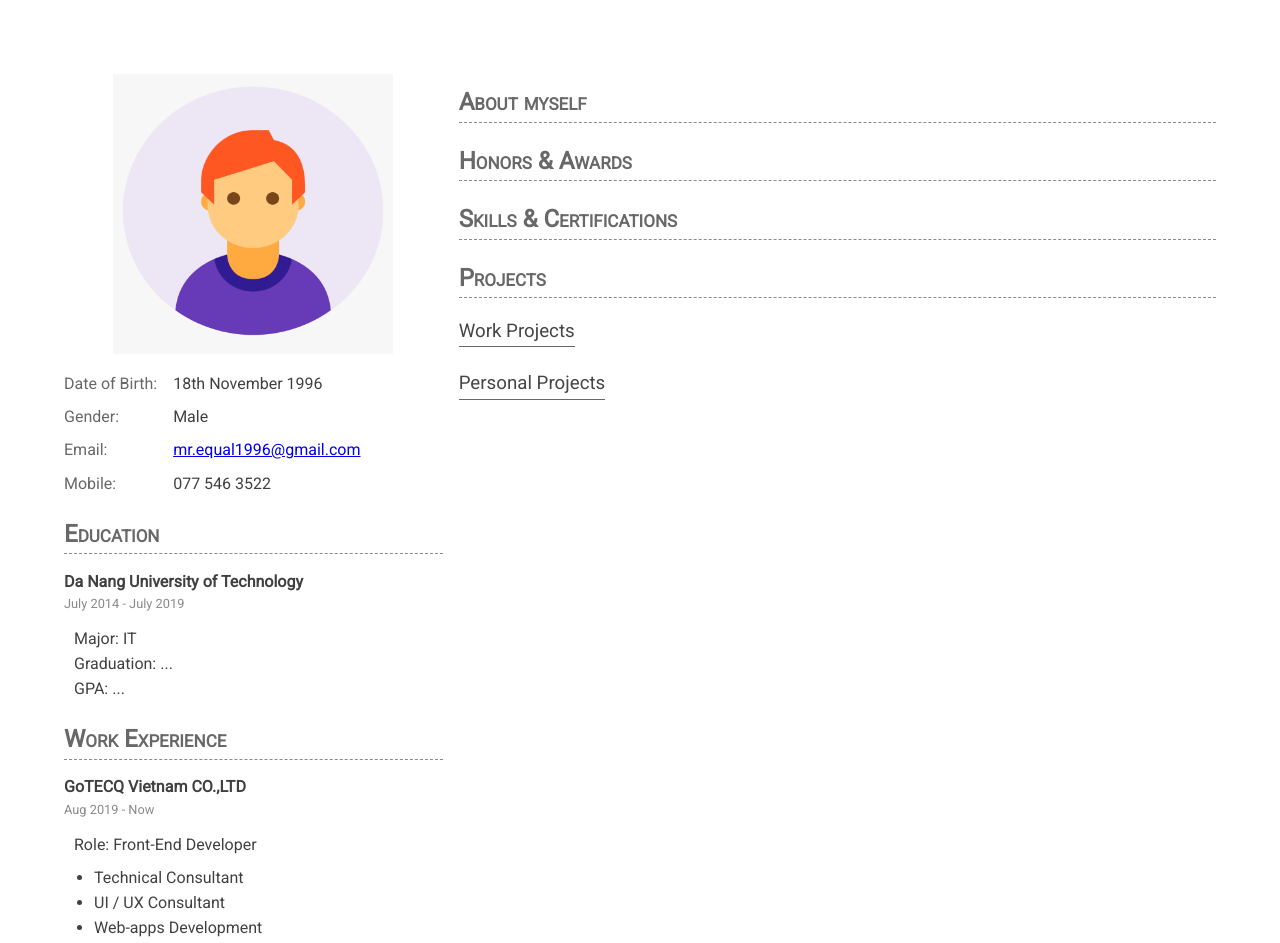
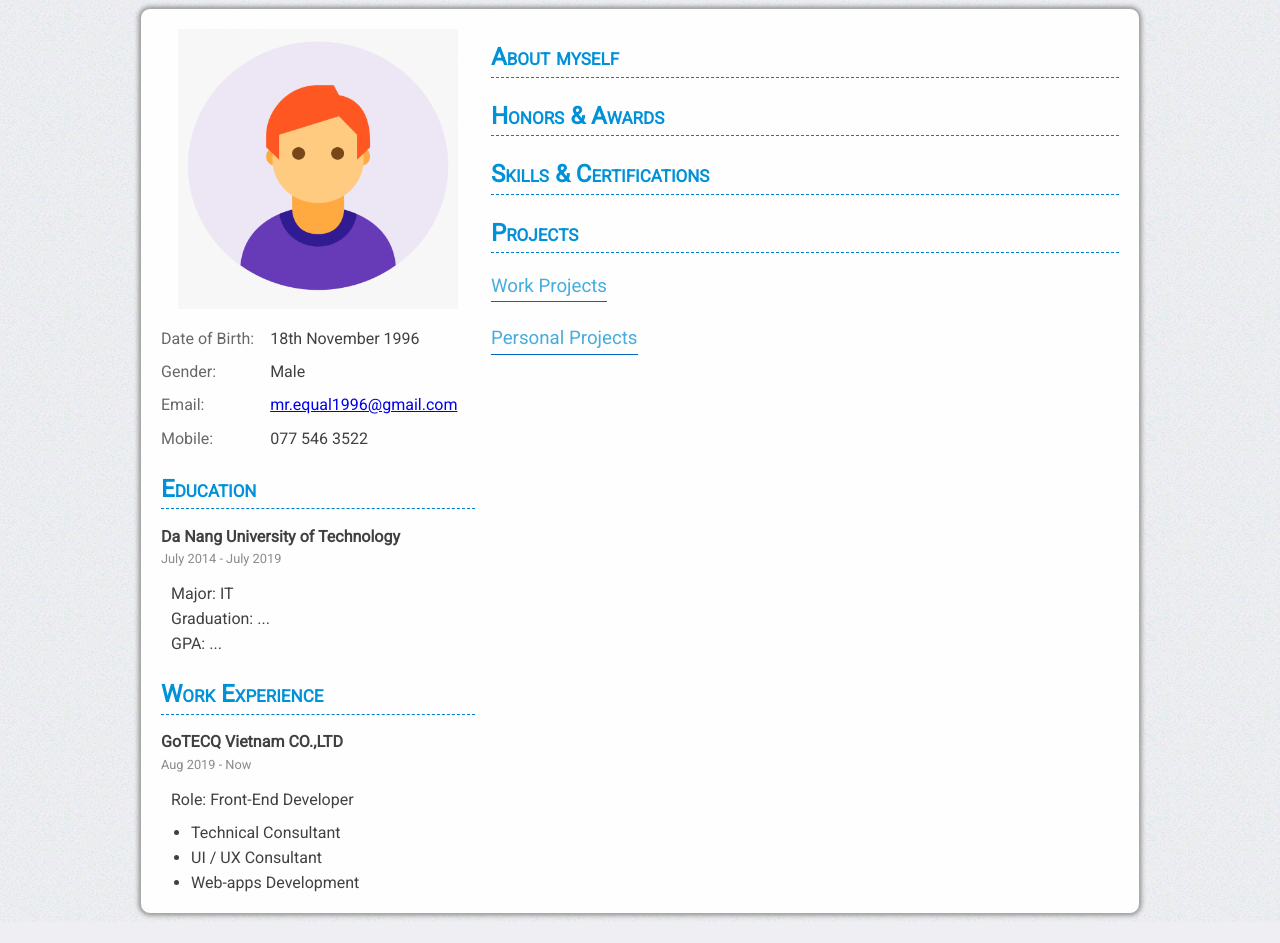
Before and after one commit to lauqerm/lauqerm.github.io, a plain HTML site: page index.html in a window 1280 px wide. After the commit the page ends 922 px from the top, so only its background shows below. Drawn offline with Linux system fonts and the light colour scheme.

Commit message:
feat: decoration

```diff
--- a/index.html
+++ b/index.html
@@ -32,21 +32,17 @@
             font-family: Roboto, sans-serif;
             font-size: 16px;
             line-height: 1.5715;
-            display: -webkit-box;
-            display: -ms-flexbox;
-            display: flex;
-            -webkit-column-gap: 1rem;
-            -moz-column-gap: 1rem;
-            column-gap: 1rem;
             color: rgba(0, 0, 0, .75);
-            margin: 5%;
+            text-align: center;
+            background-color: #efeff3;
+            background-image: url('./img/noise.png');
         }
 
         h2 {
             font-weight: bold;
-            color: #686868;
+            color: #0091d8;
             font-variant: small-caps;
-            border-bottom: 1px dashed #8a8a8a;
+            border-bottom: 1px dashed #007fca;
             -webkit-margin-after: 0.6em;
             margin-block-end: 0.6em;
         }
@@ -54,8 +50,8 @@
         h3 {
             display: inline-block;
             font-weight: normal;
-            color: #464646;
-            border-bottom: 1px solid #686868;
+            color: #47acde;
+            border-bottom: 1px solid #0065bb;
             -webkit-margin-before: 0.2em;
             margin-block-start: 0.2em;
         }
@@ -73,6 +69,21 @@
             overflow: hidden;
         }
 
+        .container {
+            display: inline-flex;
+            -webkit-column-gap: 1rem;
+            -moz-column-gap: 1rem;
+            column-gap: 1rem;
+            max-width: 1000px;
+            width: 90%;
+            padding: 10px 20px;
+            border-radius: 10px;
+            box-shadow: 0 0 5px 1px #848484;
+            background-color: #fefefe;
+            border: 1px solid darkgray;
+            background-image: url('./img/texture.png');
+        }
+
         .avatar {
             width: 100%;
             padding: 10px;
@@ -84,12 +95,14 @@
             -webkit-box-flex: 1;
             -ms-flex: 1;
             flex: 1;
+            text-align: left;
         }
 
         .main-section {
             -webkit-box-flex: 2;
             -ms-flex: 2;
             flex: 2;
+            text-align: left;
         }
 
         .map-box {
@@ -111,6 +124,12 @@
             content: ":";
         }
 
+        .map-box>div {
+            white-space: nowrap;
+            text-overflow: ellipsis;
+            overflow: hidden;
+        }
+
         .period {
             display: grid;
             grid-template-columns: 1fr;
@@ -129,6 +148,7 @@
 </head>
 
 <body>
+    <div class="container">
         <section class="side-section">
             <div>
                 <div style="text-align: center;">
@@ -211,6 +231,7 @@
                 </article>
             </article>
         </section>
+    </div>
 </body>
 
 </html>
```
Also changed, not shown: img/noise.png (added), img/texture.png (added). Lines whose indentation alone changed are shown as unchanged.
